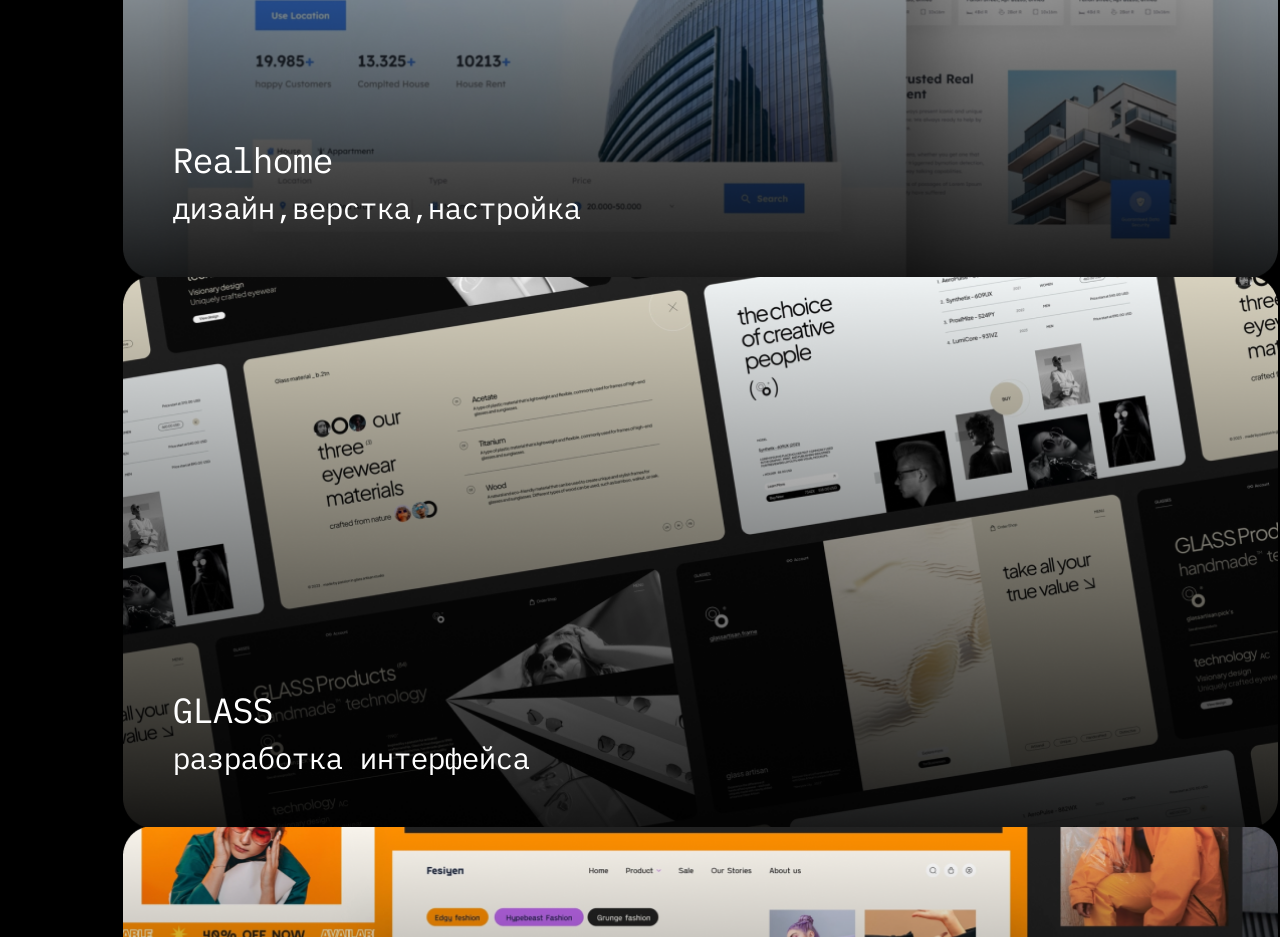
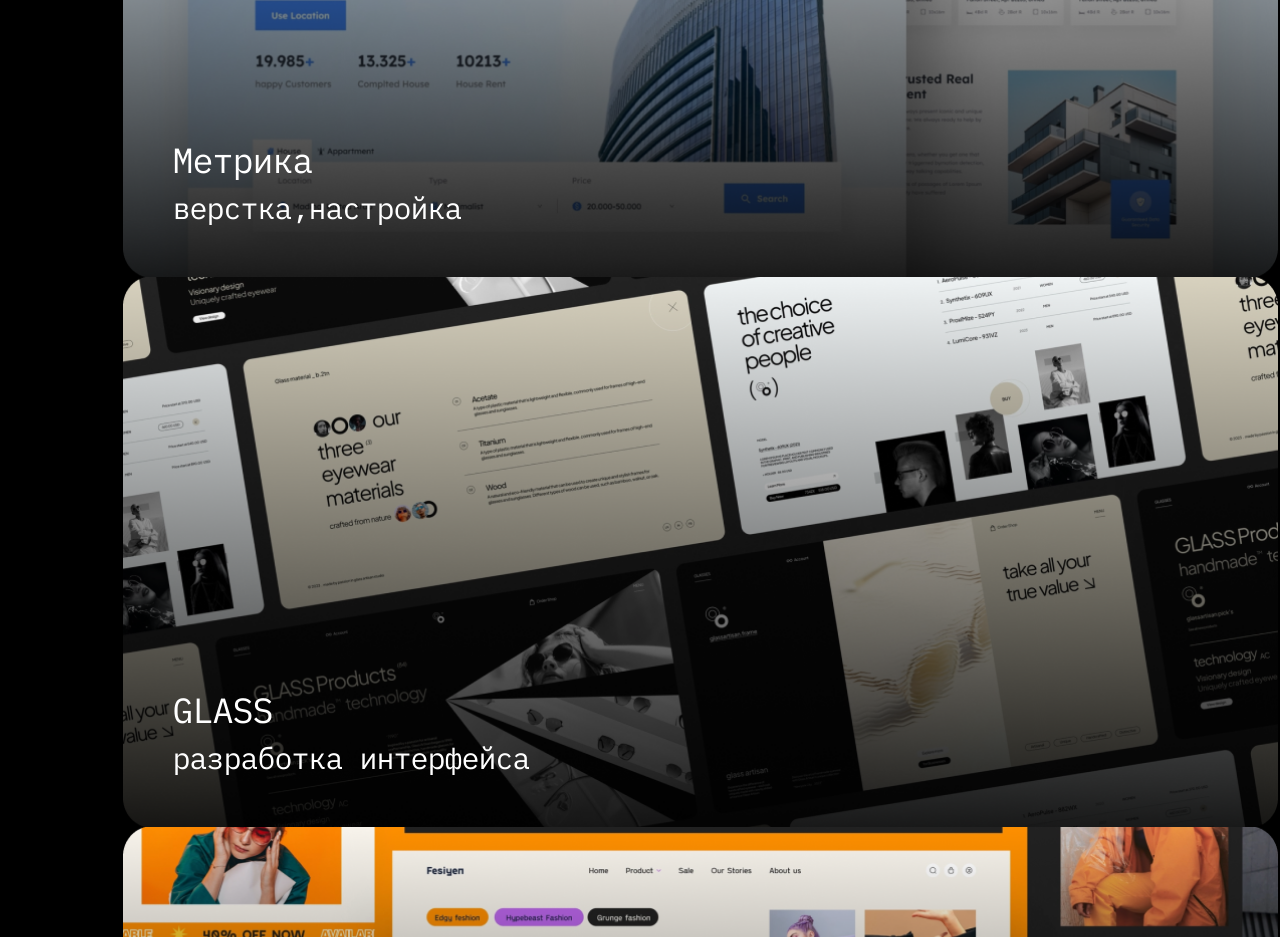
Before and after one commit to AleksBerezhnoy/site-portfolio, a plain HTML site: page index.html in a window 1280 px wide. Shown: the part 1300-2237 px from the top of the page. Drawn offline with Linux system fonts and the light colour scheme.

Commit message:
Update index.html

```diff
--- a/index.html
+++ b/index.html
@@ -35,8 +35,8 @@
             <div id="portfolio" class="myprojects">
                 <p class="myprojects-text">Самые свежие проекты</p>
                 <div class="myprojects__img-blok1">
-                    <p class="myprojects__img-text">Realhome</p>
-                    <p class="myprojects__text-wrapper">дизайн,верстка,настройка</p>
+                    <p class="myprojects__img-text">Метрика</p>
+                    <p class="myprojects__text-wrapper">верстка,настройка</p>
                 </div>
                 <div class="myprojects__img-blok2">
                     <p class="myprojects__img-text">GLASS</p>
```
